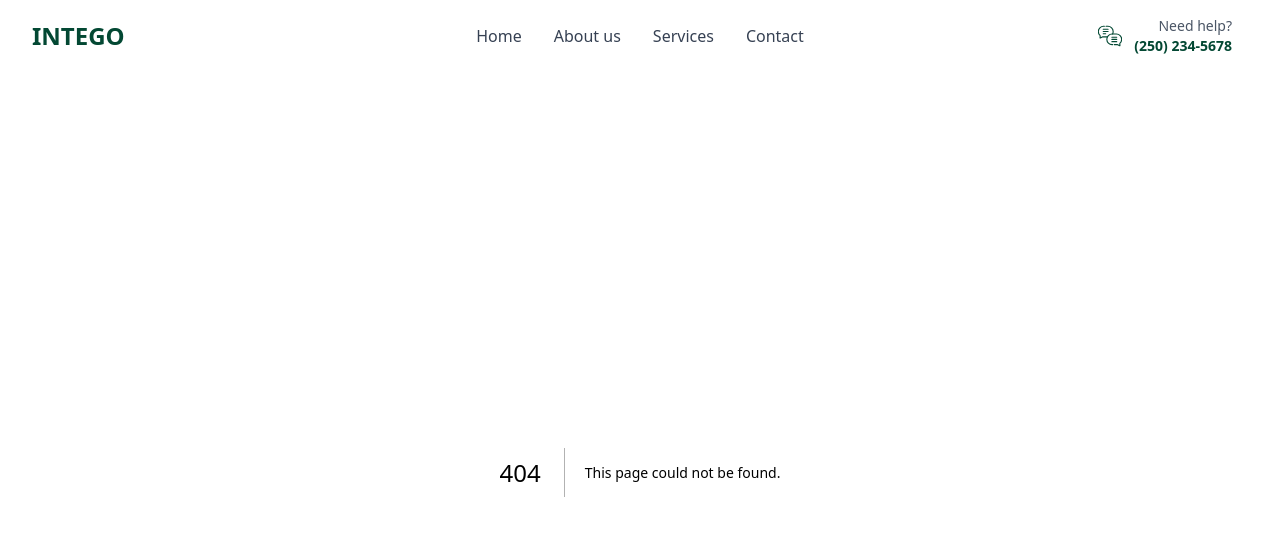
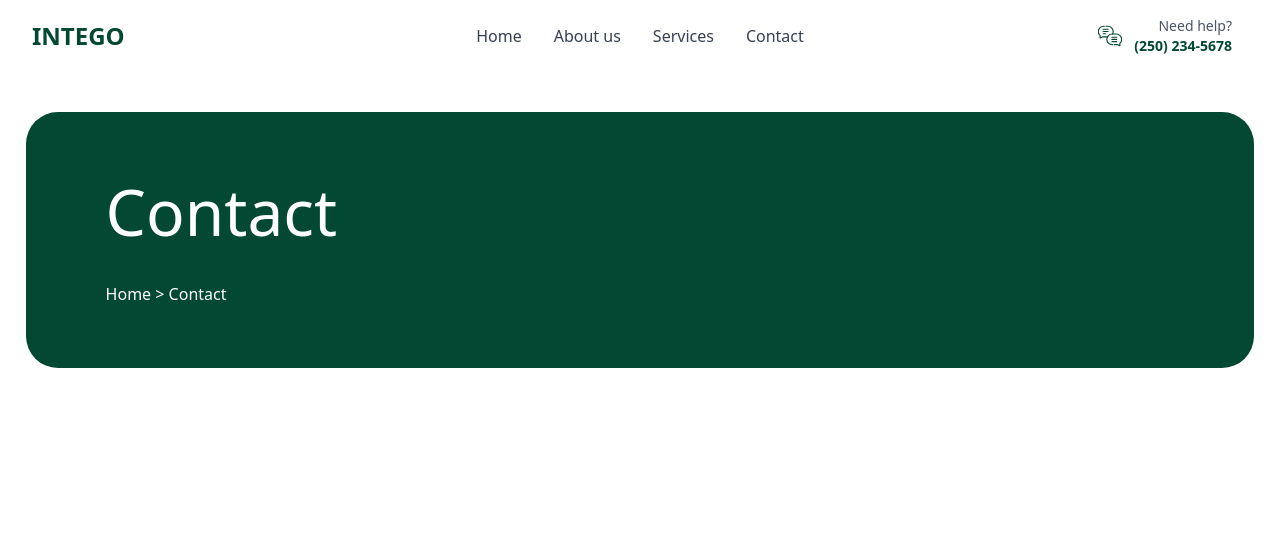
Before and after one commit to pinsoegustave/intego-business, a Next.js app: page /contact in a window 1280 px wide. Before the commit this address had no page. Shown: the top 536 px of the page. Built offline with nearby package versions, Linux system fonts and the light colour scheme.

Commit message:
Added contact banner

```diff
--- /dev/null
+++ b/app/contact/page.tsx
@@ -0,0 +1,10 @@
+import Bannerc from '@/components/Bannerc'
+import React from 'react'
+
+export default function page() {
+  return (
+    <div>
+        <Bannerc />
+    </div>
+  )
+}
--- /dev/null
+++ b/components/Bannerc.tsx
@@ -0,0 +1,12 @@
+import React from 'react'
+
+export default function Bannerc() {
+  return (
+    <section className='w-[96%] mx-auto bg-[#034833] h-64 text-white rounded-4xl mt-10'>
+        <div className='max-container padding-container h-full flex flex-col justify-center gap-8'>
+            <h1 className='regular-64'>Contact</h1>
+            <p> Home &gt; Contact</p>
+        </div>
+    </section>
+  )
+}
--- a/constants/index.ts
+++ b/constants/index.ts
@@ -16,7 +16,7 @@ export const NAV_LINKS = [
         label: "Services",
     },
     {
-        href: '/',
+        href: '/contact',
         key: "contact",
         label: "Contact",
     },
```
